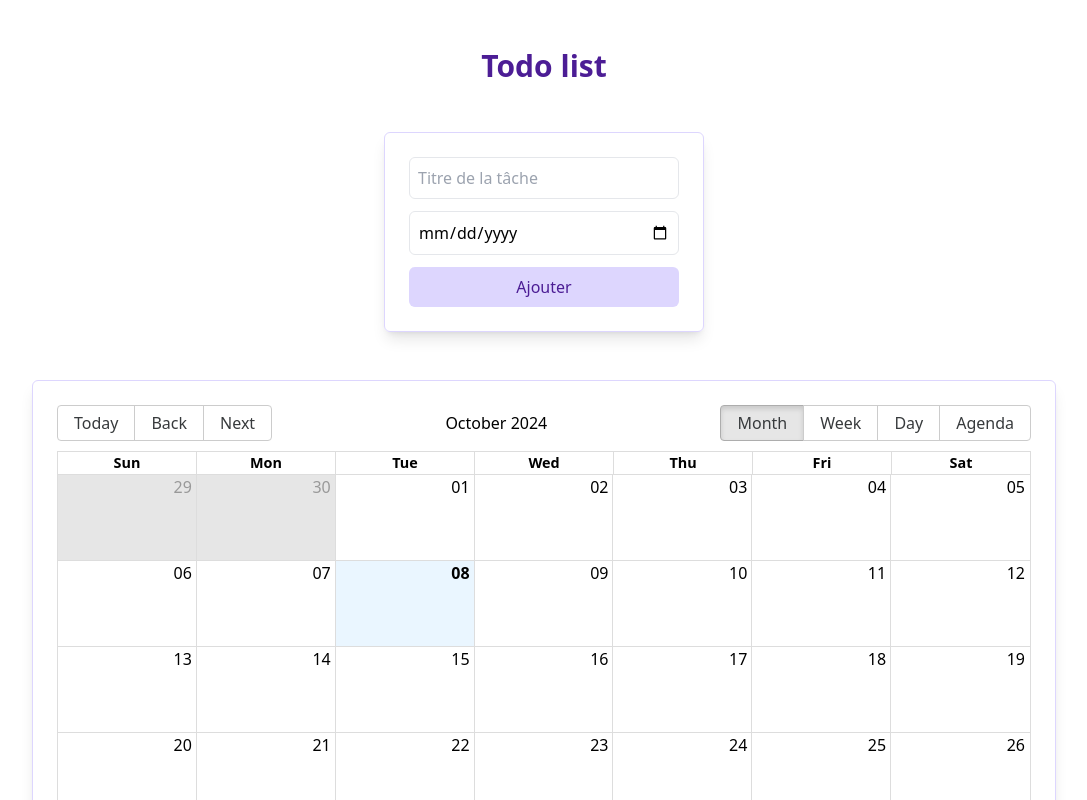
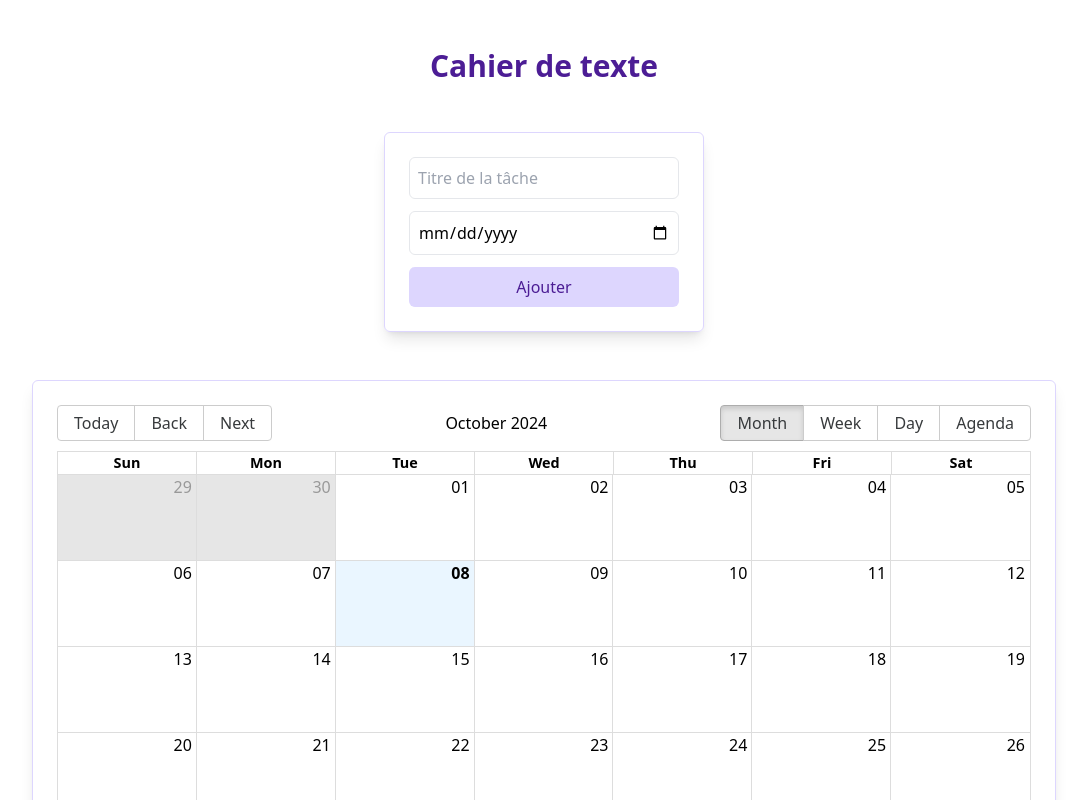
Before and after one commit to hellodamien/devops-app, a React (Vite) app: page / in a window 1280 px wide. Shown: the top 800 px of the page, without its empty margins (96-1183 px from the left). Built offline with nearby package versions, Linux system fonts and the light colour scheme.

Commit message:
feat(home): update main title

```diff
--- a/src/App.tsx
+++ b/src/App.tsx
@@ -53,7 +53,7 @@ function App() {
   return (
     <>
       <h1 className="text-center text-3xl font-bold text-violet-900 mt-12">
-        Todo list
+        Cahier de texte
       </h1>
       <form
         className="flex flex-col space-y-3 max-w-80 border-violet-200 border p-6 shadow-lg mx-auto mt-12 rounded-md"
```
